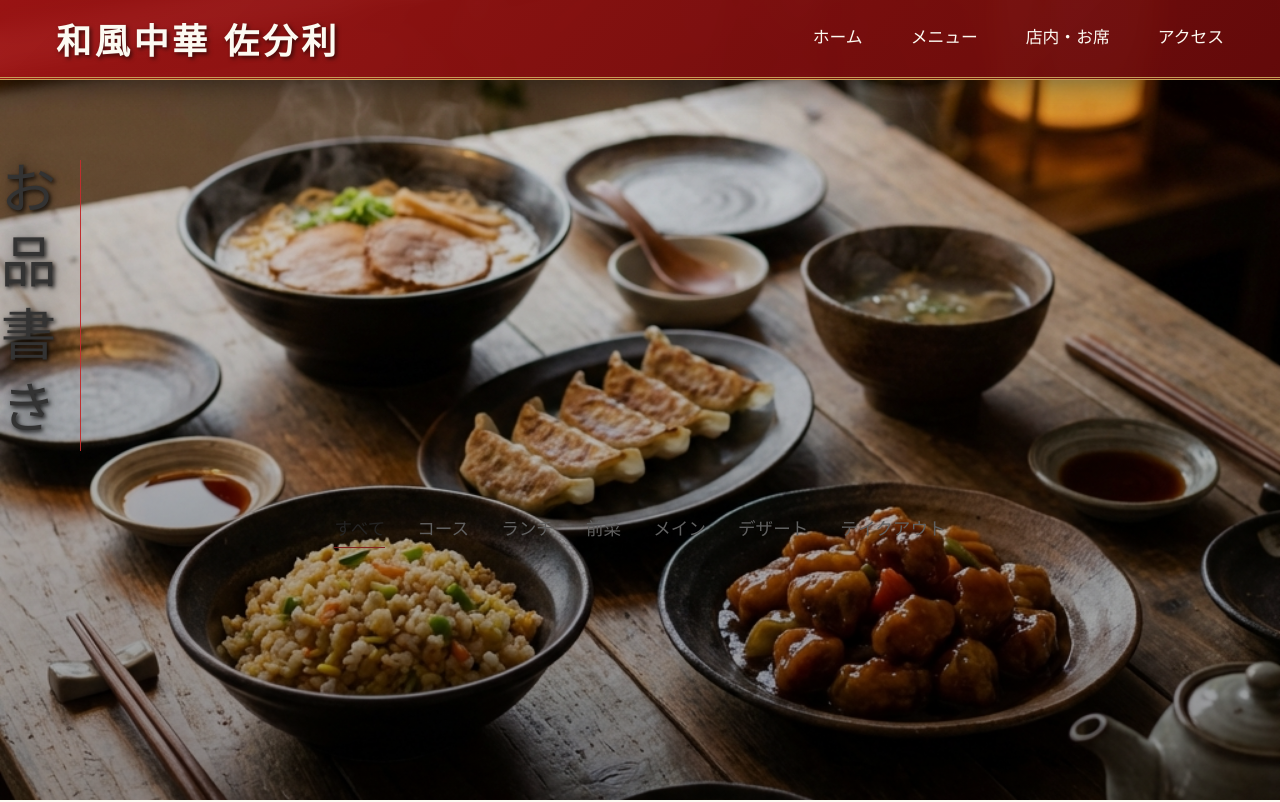
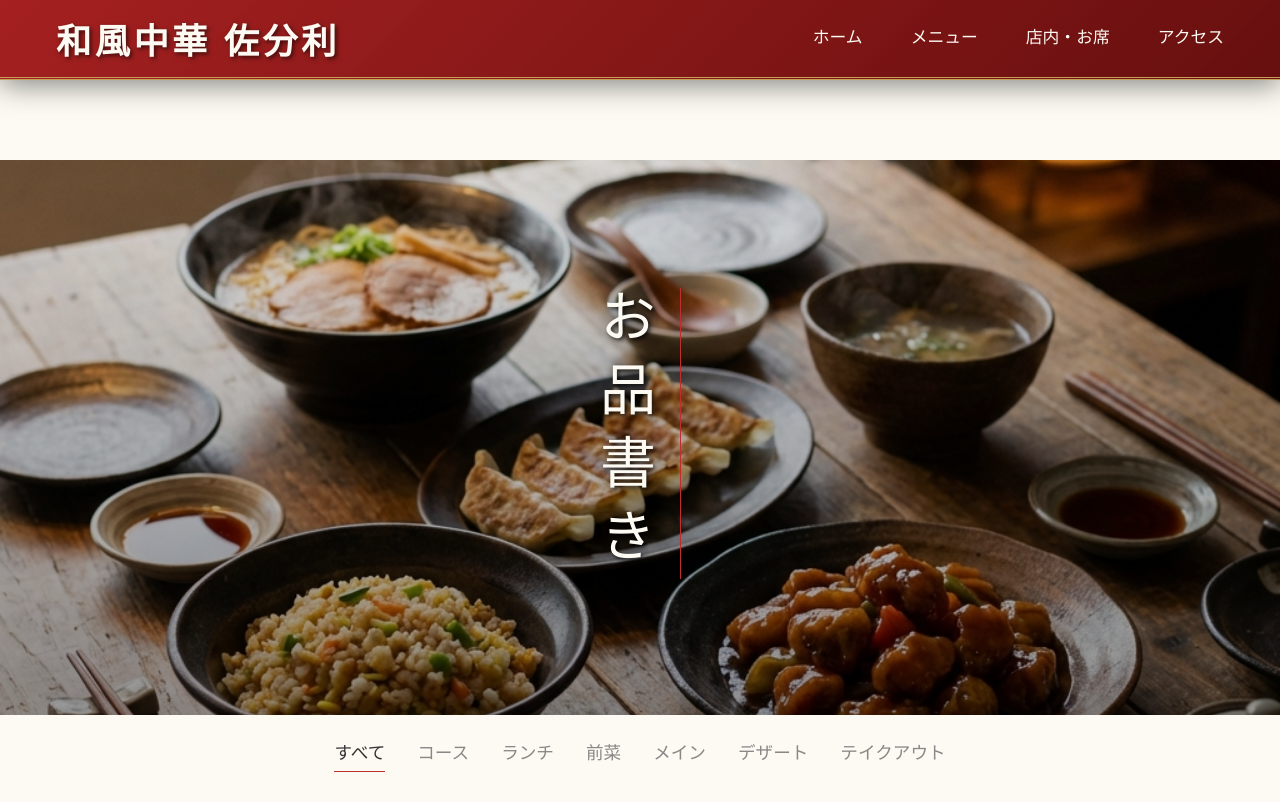
Before and after one commit to por-lgtm/saburi, a Next.js app: page /menu in a window 1280 px wide. Shown: the top 802 px of the page. Built offline with nearby package versions, Linux system fonts and the light colour scheme.

Commit message:
Fix menu page layout by using correct header class

```diff
--- a/src/app/menu/MenuClientPage.js
+++ b/src/app/menu/MenuClientPage.js
@@ -16,7 +16,7 @@ export default function MenuClientPage() {
 
     return (
         <div className={styles.main}>
-            <div className={styles.hero}>
+            <div className={styles.header}>
                 <Image
                     src="/images/hero_bg.png"
                     alt="お品書き"
```
